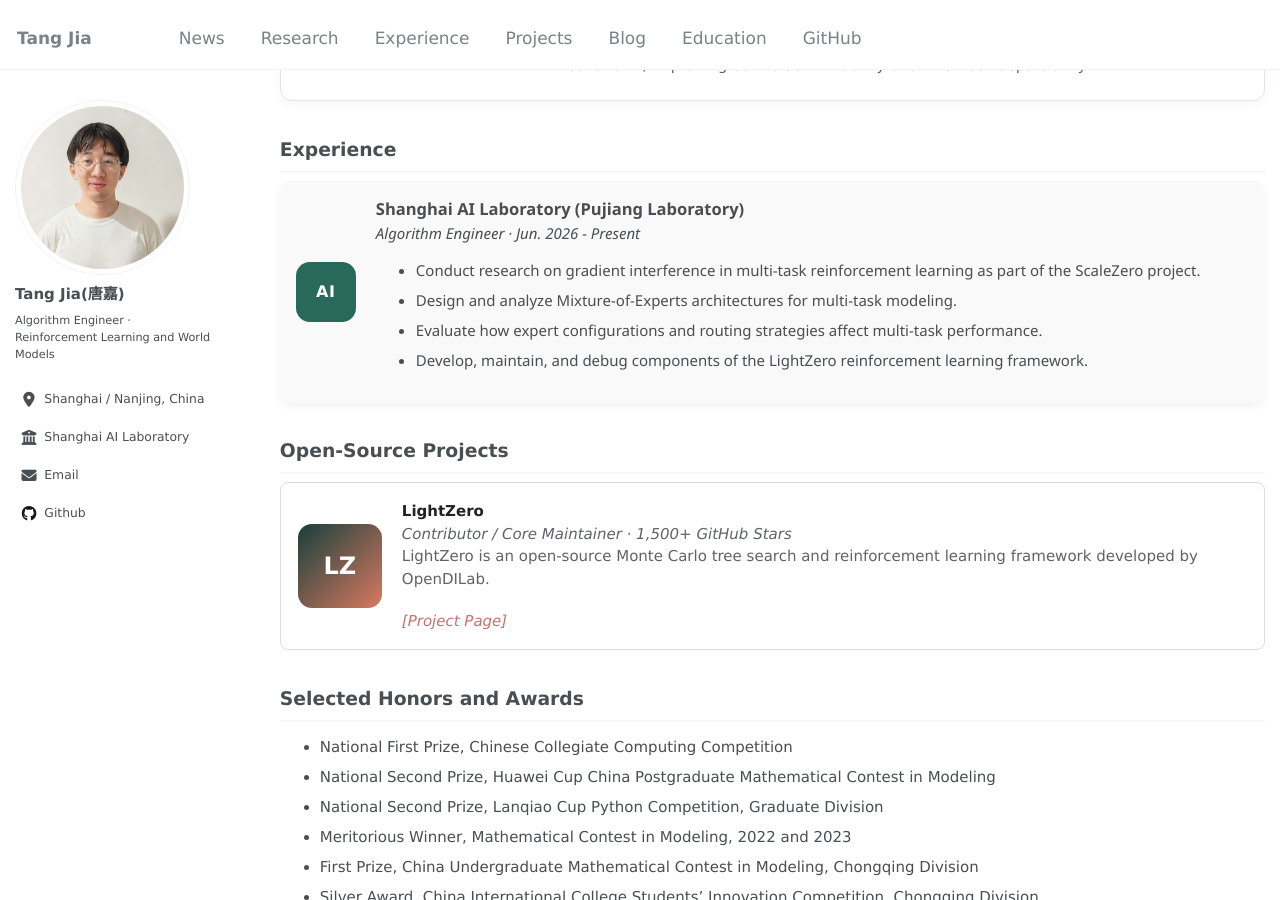
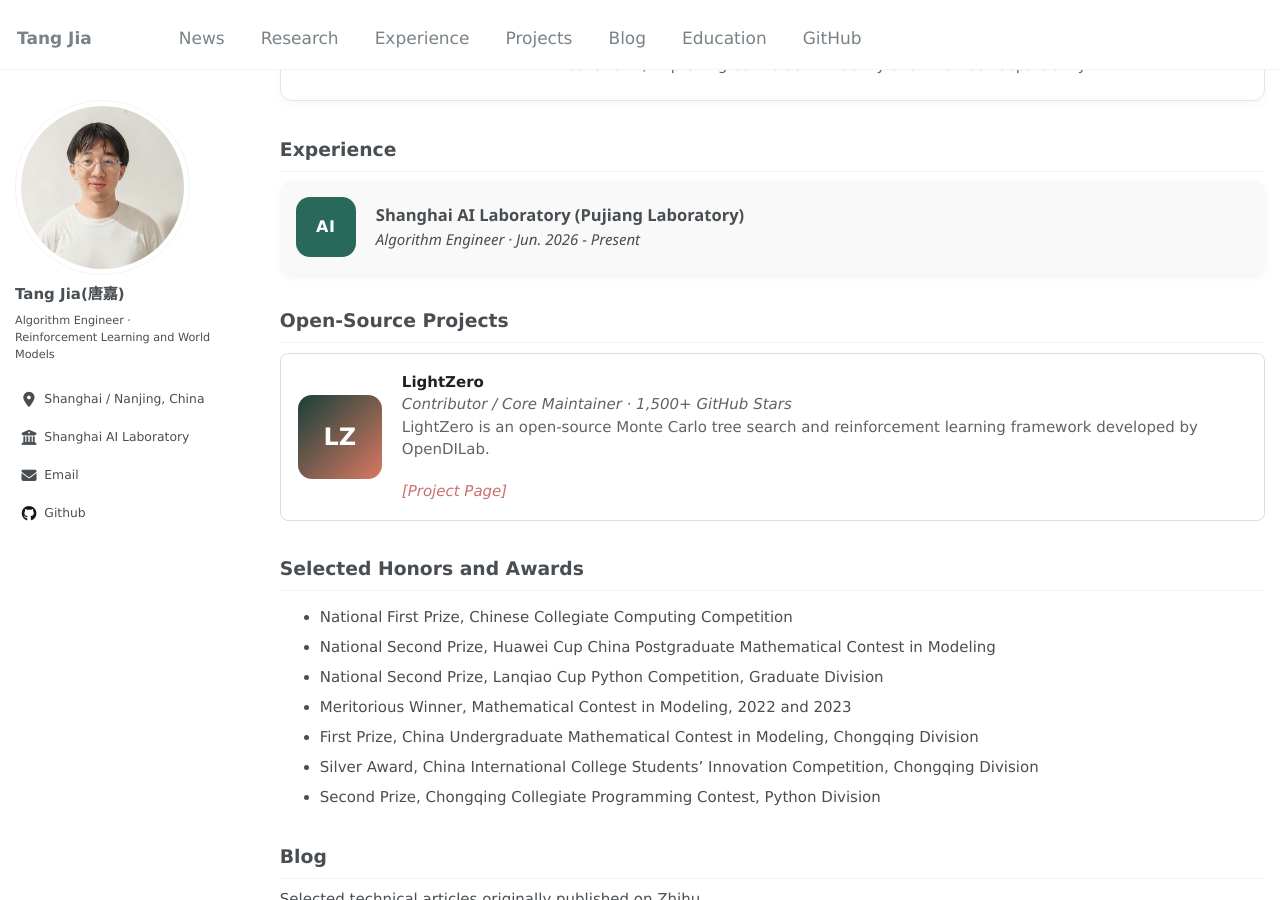
Before and after one commit to tAnGjIa520/tAnGjIa520.github.io, a Jekyll site: the page built from _pages/about.md, in a window 1280 px wide and 900 px high, scrolled down 1462 px. Built offline with Jekyll 4.4.1, drawn with Linux system fonts in a browser that asks for light colours; some web fonts are replaced.

Commit message:
Simplify experience section

```diff
--- a/_pages/about.md
+++ b/_pages/about.md
@@ -88,12 +88,6 @@ If you are interested in my research or projects, feel free to contact me at [ta
   <div class="experience-info">
     <strong>Shanghai AI Laboratory (Pujiang Laboratory)</strong><br>
     <em>Algorithm Engineer · Jun. 2026 - Present</em>
-    <ul>
-      <li>Conduct research on gradient interference in multi-task reinforcement learning as part of the ScaleZero project.</li>
-      <li>Design and analyze Mixture-of-Experts architectures for multi-task modeling.</li>
-      <li>Evaluate how expert configurations and routing strategies affect multi-task performance.</li>
-      <li>Develop, maintain, and debug components of the LightZero reinforcement learning framework.</li>
-    </ul>
   </div>
 </div>
 
```
